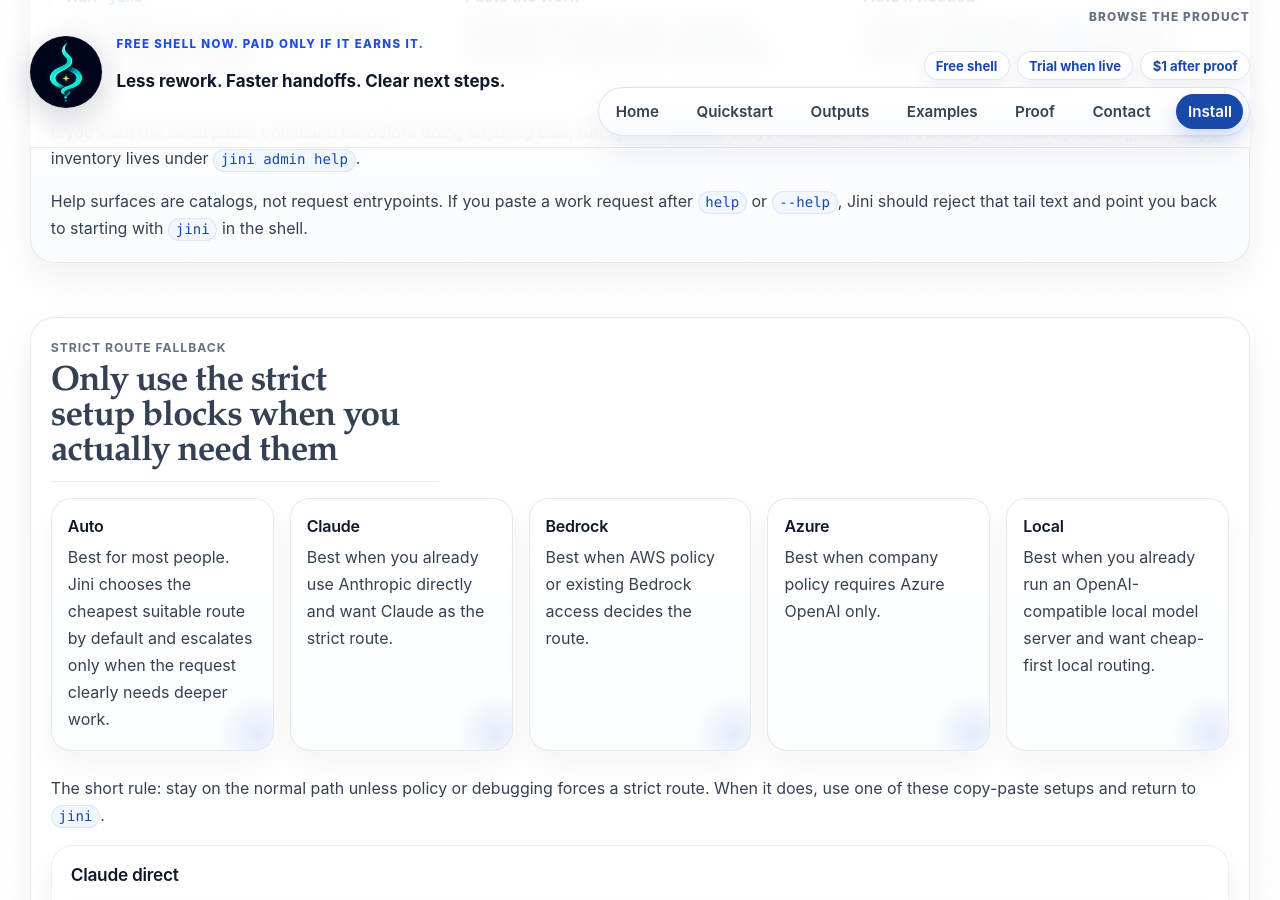
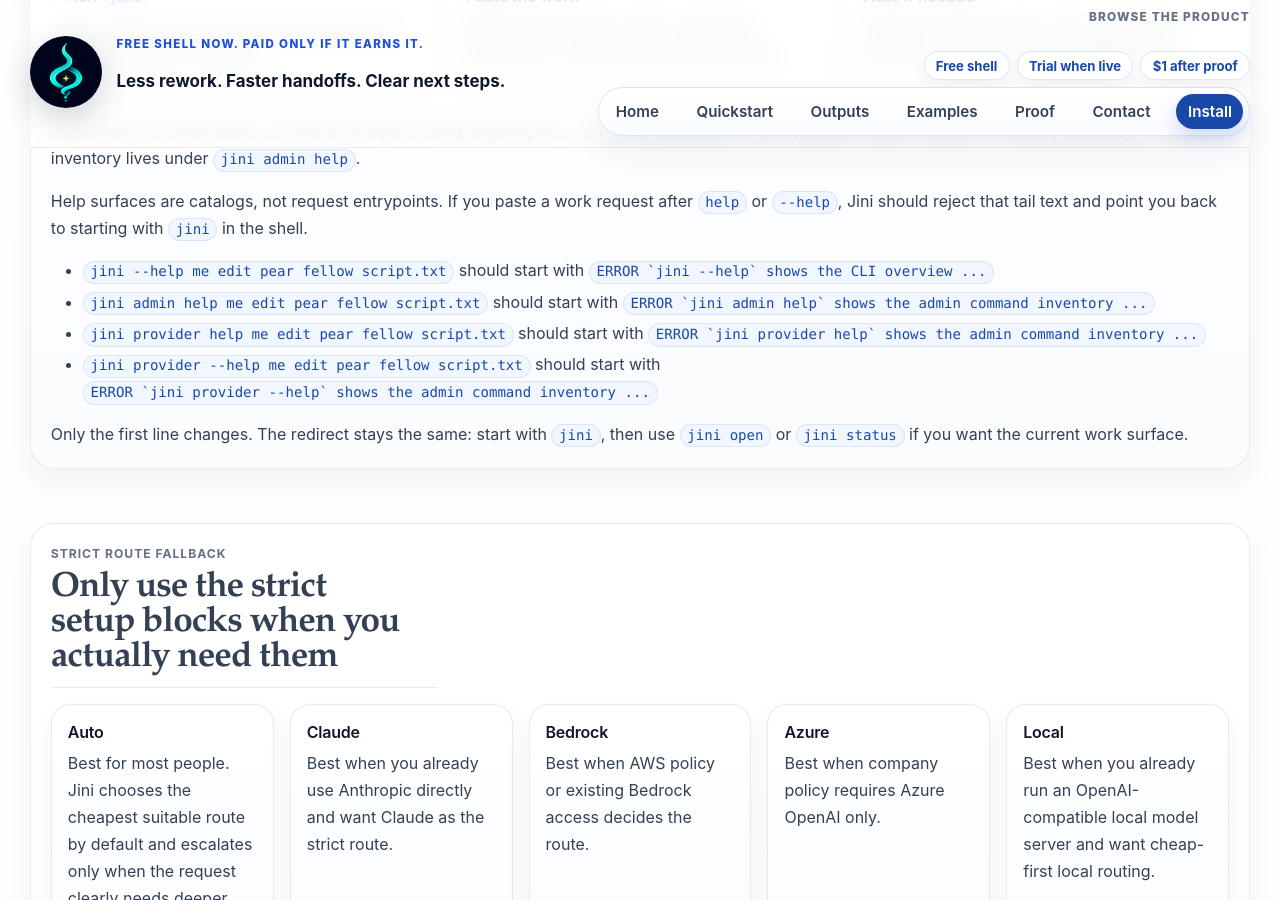
Before and after one commit to maridlabsai/jini, a Jekyll site: the page built from docs/install.md, in a window 1280 px wide and 900 px high, scrolled down 4015 px. Built offline with Jekyll 4.4.1, drawn with Linux system fonts in a browser that asks for light colours.

Commit message:
Document help-tail variants in install guide

```diff
--- a/docs/install.md
+++ b/docs/install.md
@@ -156,6 +156,13 @@
 
   <p>If you want the small public command list before doing anything else, run <code>jini commands</code>. If you maintain routes, bundles, or release plumbing, the deeper inventory lives under <code>jini admin help</code>.</p>
   <p>Help surfaces are catalogs, not request entrypoints. If you paste a work request after <code>help</code> or <code>--help</code>, Jini should reject that tail text and point you back to starting with <code>jini</code> in the shell.</p>
+  <ul class="compact-list">
+    <li><code>jini --help me edit pear fellow script.txt</code> should start with <code>ERROR `jini --help` shows the CLI overview ...</code></li>
+    <li><code>jini admin help me edit pear fellow script.txt</code> should start with <code>ERROR `jini admin help` shows the admin command inventory ...</code></li>
+    <li><code>jini provider help me edit pear fellow script.txt</code> should start with <code>ERROR `jini provider help` shows the admin command inventory ...</code></li>
+    <li><code>jini provider --help me edit pear fellow script.txt</code> should start with <code>ERROR `jini provider --help` shows the admin command inventory ...</code></li>
+  </ul>
+  <p>Only the first line changes. The redirect stays the same: start with <code>jini</code>, then use <code>jini open</code> or <code>jini status</code> if you want the current work surface.</p>
 </div>
 
 <div class="section-card">
```
Also changed, not shown: tests/test_public_cli_docs.py (+16 -0 lines).
